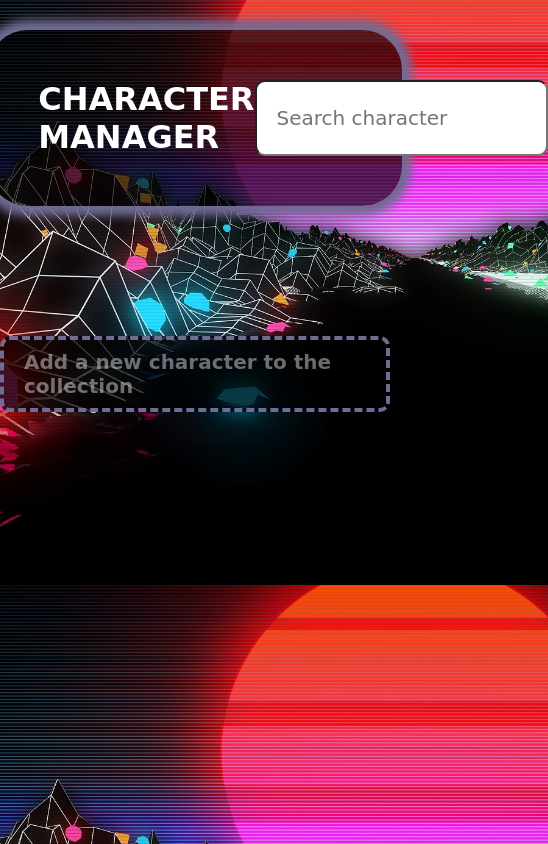
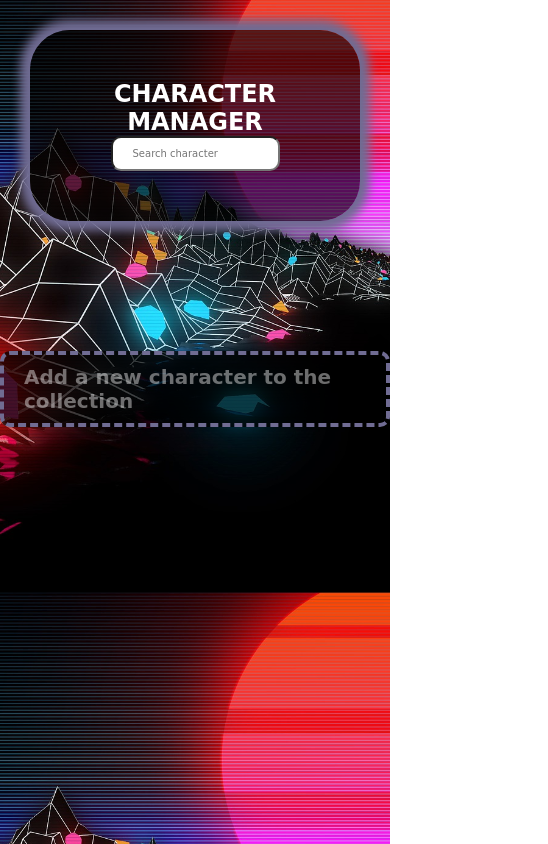
Before and after one commit to becodeorg/hamilton-8-character-manager-group-project-ozlemm-lucie, a plain HTML site: page index.html in a window 390 px wide. Shown: the whole page, 548 px wide, since content can reach past the window. Drawn offline with Linux system fonts and the light colour scheme; no server answers; a web font is replaced by a local one.

Commit message:
amelioration

```diff
--- a/sass/home.scss
+++ b/sass/home.scss
@@ -68,5 +68,6 @@
         animation-iteration-count: infinite;
         animation-duration: 0.6s, 6s;
         background-color: $background_rgba;
+        text-align: center;
     }
 }
--- a/style.scss
+++ b/style.scss
@@ -36,11 +36,31 @@ body{
             font-weight: 700;
             font-size: 2rem;
         }
-        input{
+        #site_search{
             border-radius: 10px;
             padding: 10px 20px;
             font-size: 20px;
         }
-
     }
 }
+
+@media only screen and (max-width: 800px){
+    nav{
+        flex-direction: column;
+        justify-content: center;
+        align-items: center;
+        text-align: center;
+        #site_search{
+            font-size: 10px!important;
+        }
+    }
+}
+@media only screen and (max-width: 500px){
+    nav{
+        width: 70%;
+        #site_search{
+            font-size: 5px!important;
+            padding: 5px 10px;
+        }
+    }
+}
```
Also changed, not shown: style.css, 1 other file.
